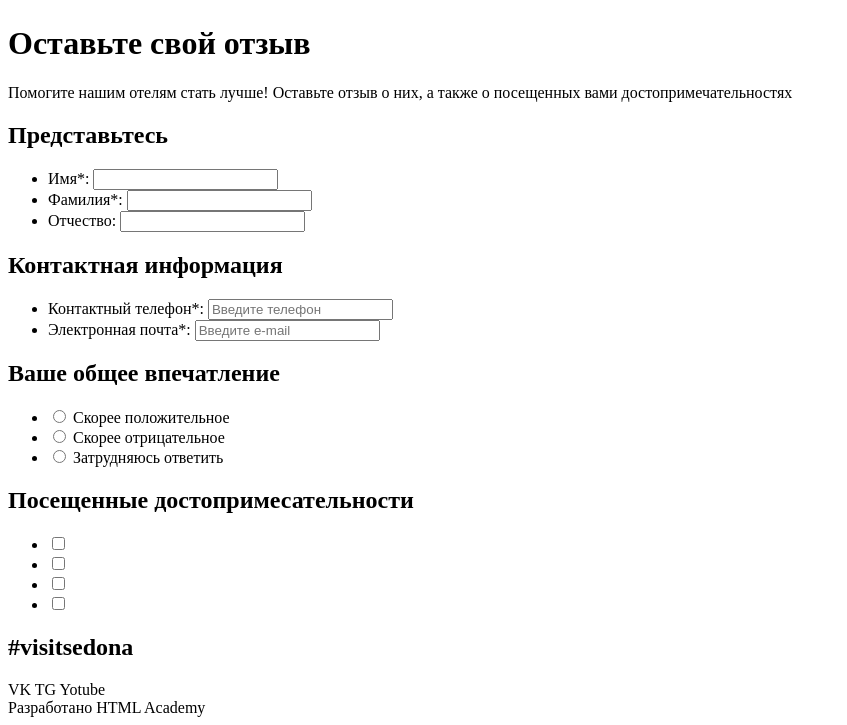
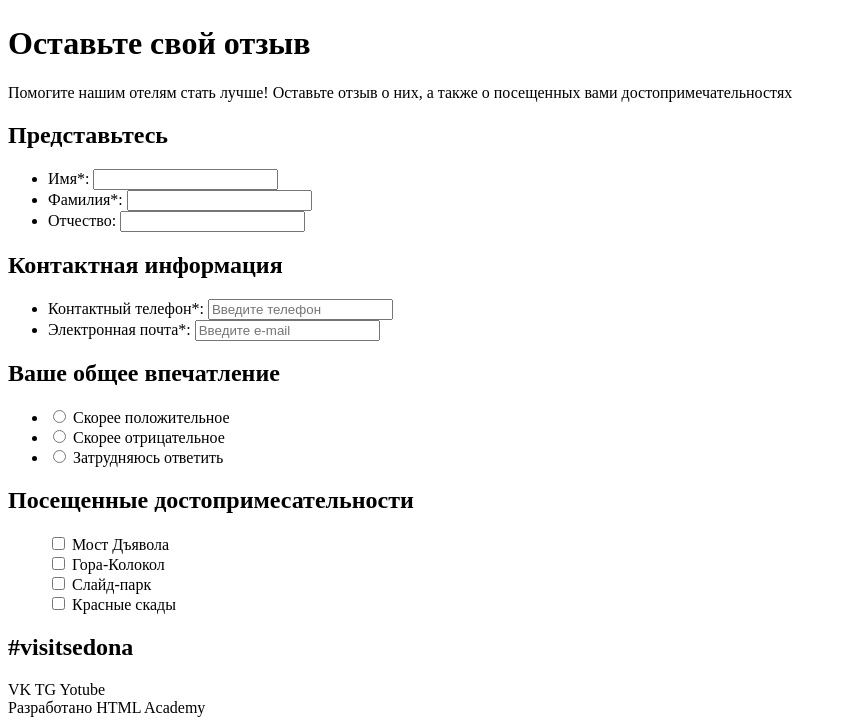
Before and after one commit to AnLeoLeo/2046167-sedona-27, a website: page source/form.html in a window 1280 px wide. Shown: the part 926-1651 px from the top of the page, without its empty margins (0-847 px from the left). Drawn offline with Linux system fonts and the light colour scheme.

Commit message:
Добравляет четыре формы

```diff
--- a/source/form.html
+++ b/source/form.html
@@ -72,12 +72,18 @@
         </section>
         <section>
           <h2>Посещенные достопримесательности</h2>
+          <form action="https://echo.htmlacademy.ru/courses" method="get">
           <ul>
-            <li><label><input type="checkbox"/></label></li>
-            <li><label><input type="checkbox"/></label></li>
-            <li><label><input type="checkbox"/></label></li>
-            <li><label><input type="checkbox"/></label></li>
+            <input type="checkbox" id="devil" name="vehicle1" value="devil">
+            <label for="devil"> Мост Дъявола</label><br>
+            <input type="checkbox" id="mountain" name="vehicle2" value="mountain">
+            <label for="mountain"> Гора-Колокол</label><br>
+            <input type="checkbox" id="park" name="vehicle2" value="park">
+            <label for="park"> Слайд-парк</label><br>
+            <input type="checkbox" id="red-rock" name="vehicle2" value="red-rock">
+            <label for="red-rock"> Красные скады</label>
           </ul>
+          </form>
         </section>
       </form>
     </main>
```
